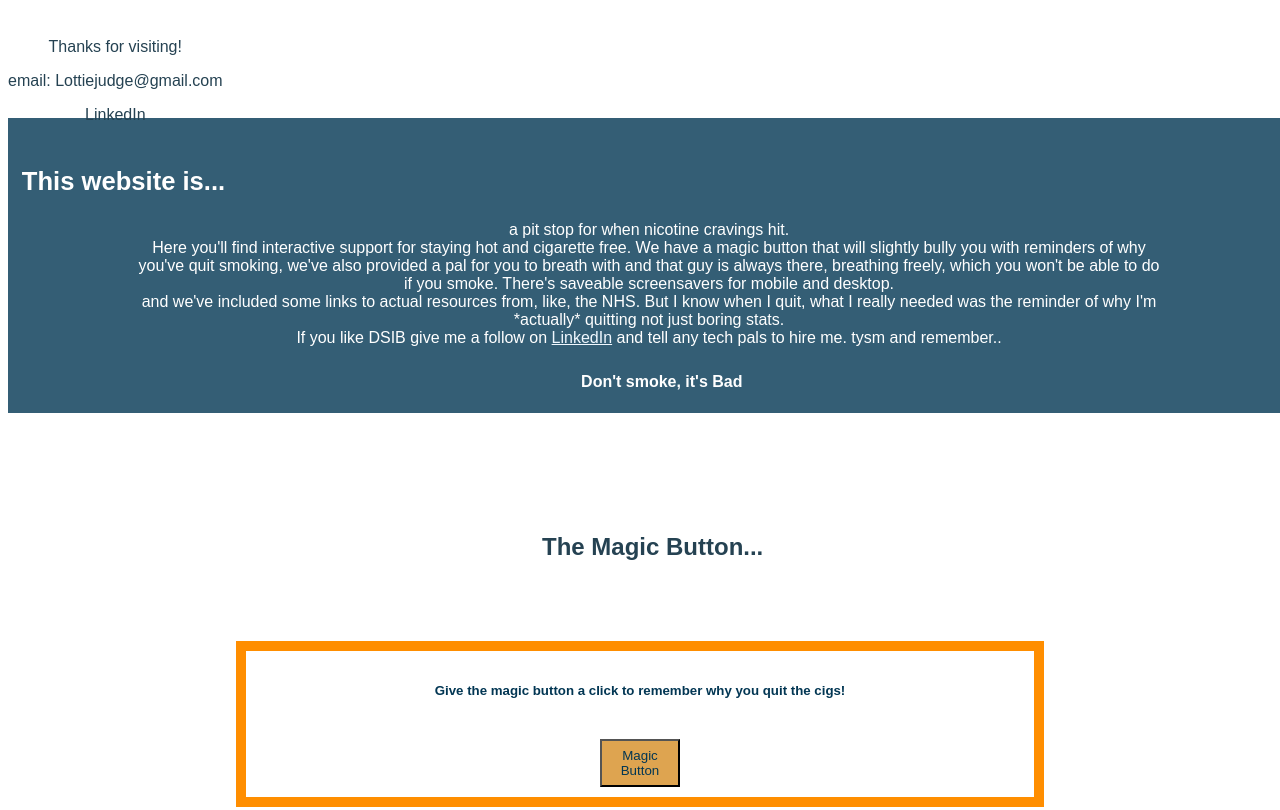
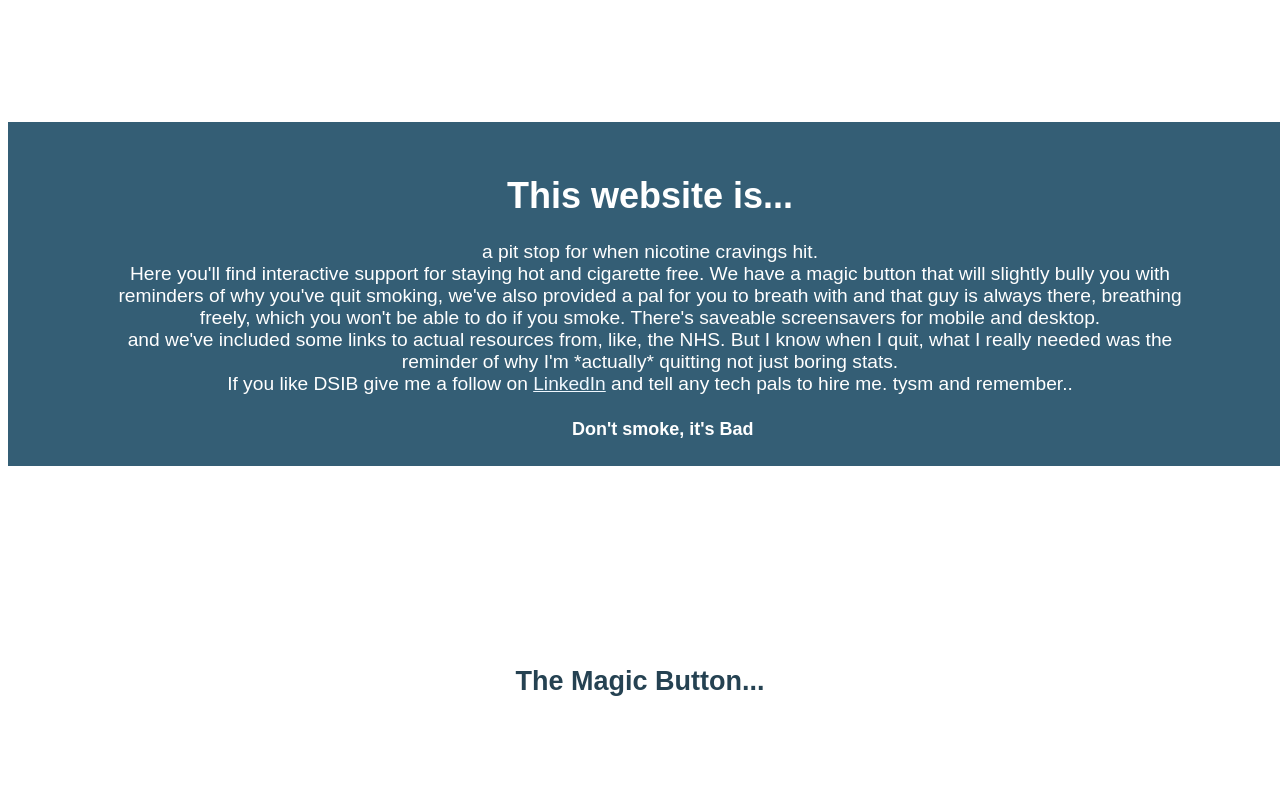
Before and after one commit to cactusballs/DSIBmini-main, a plain HTML site: page index.html in a window 1280 px wide. Shown: the part 660-1470 px from the top of the page. Drawn offline with Linux system fonts and the light colour scheme.

Commit message:
Changing MQ and footer

```diff
--- a/DSIBmini.css
+++ b/DSIBmini.css
@@ -5,20 +5,20 @@ html{
   margin-left: 0;
   margin-right: 0;
   box-sizing: border-box;
-  padding:0
+  padding:0;
 
 }
+
 body{
+
   font-family: 'Spartan', 'Futura', sans-serif;
-  font-size: 1em;
+  font-size: 18px;
   color:  #254252;
   text-align: center;
 
 }
 
-  /* navbar */
-  /* navbar */
-  /* navbar */
+
 
 li {
   list-style: none;
@@ -128,10 +128,7 @@ li {
   padding:0;
   margin-bottom: 20%;
   text-align: left;
-
-
 }
-
 
 /* About */
 /* About */
@@ -140,33 +137,21 @@ li {
 #about{
   background-color: rgba(2, 54, 83, 0.8);
   color: white;
-  padding: 1px;
-  margin-top: 25vh;
-  margin-bottom: 25vh;
+  padding: 2px;
+  margin: 25vh 0;
   height: 60%;
   width: 100vw;
+  text-align: center;
 }
 
 #about h1{
-  text-align: left;
-  font-size: 2vw;
-  margin-left: 1%;
-  margin-top: 6vh;
+  margin-top: 4%;
 
 }
 
 #about p {
-  text-align: center;
-  font-size: 1rem;
+  font-size: 1.2rem;
 
-
-
-}
-
-#about h4 {
-  text-align: center;
-  margin-top: 0%;
-  font-size: 1rem;
 
 }
 
@@ -179,19 +164,14 @@ li {
 /* Div for magic box  */
 /* Div for magic box  */
 
-#magicButton h2{
-  margin-left: 2%;
-
-}
 
 #wrapper {
-  text-align:  center;
   margin: 10% auto auto auto;
   width: 60vw;
   border: 10px solid rgb(255,142,0);
   padding: 10px;
-  margin-top: 10vh;
-  margin-bottom: 25vh;
+  margin-top: 10%;
+  margin-bottom: 25%;
 }
 
 #wrapper h5{
@@ -288,8 +268,9 @@ margin-top: 12vh;
 #resourcesSect{
   width: 100%;
   margin-top: 25vh;
-  margin-bottom: 25vh;
+  margin-bottom: 20vh;
   height: 50vh;
+
 }
 
 
@@ -321,17 +302,17 @@ margin-top: 12vh;
   content: "";
   display: table;
   clear: both;
+
 }
 
+.border {
+  border-bottom: 1px solid #101010; /* Adjust thickness and color as needed */
+  width: 100%;
+}
 /* Footer below  */
 /* Footer below  */
 /* Footer below  */
 
-
-footer{
-  bottom: 0%;
-  position: absolute;
-}
 
 /* Media Queries */
 /* Media Queries */
@@ -387,32 +368,13 @@ footer{
     margin-left: 5%;
   }
 
-  #about h1 {
-    text-align: center;
-    font-size: 3vw;
-    margin-left: 0;
-  }
-
 }
 
 
 @media only screen and (min-width: 1200px) {
-  #about {
-    grid-template-columns: 0.3fr 1fr 0.3fr;
-    margin-top: 15vh;
-    margin-bottom: 15vh;
-  }
-
-  #about h1{
-    text-align: left;
-    font-size: 2vw;
-    margin-left: 1%;
-  }
-  #about p {
-    margin: 2% 10%;
-    text-align: center;
-  }
-
+#about p {
+  margin: 0 100px;
+}
 
 
 }
@@ -423,10 +385,8 @@ footer{
   text-align: center;
  }
   #about h1 {
-    font-size: 4vw; /* Adjust as needed */
     margin-top: 3vh;
   }
-
 
   .resourceGrid {
     grid-template-columns: repeat(1, 1fr);
@@ -434,10 +394,16 @@ footer{
     margin-left: 5%;
   }
 
+  #resourcesSect{
+    width: 100%;
+    margin-top: 25vh;
+    margin-bottom: 40vh;
+
+
+}
 }
 
-
-@media only screen and (max-width: 480px) {
+ @media only screen and (max-width: 480px) {
 
 
   body {
@@ -455,9 +421,6 @@ footer{
     width: 80%; /* Adjust width of wrapper for smaller screens */
   }
 
-  #about h1 {
-    font-size: 5vw; /* Adjust as needed */
-  }
 
   .resource {
     width: 100%;
@@ -466,4 +429,12 @@ footer{
   .resourceGrid {
     grid-gap: 20px;
   }
+
+  #resourcesSect{
+    width: 100%;
+    margin-top: 25vh;
+    margin-bottom: 70vh;
+
 }
+
+ }
```
